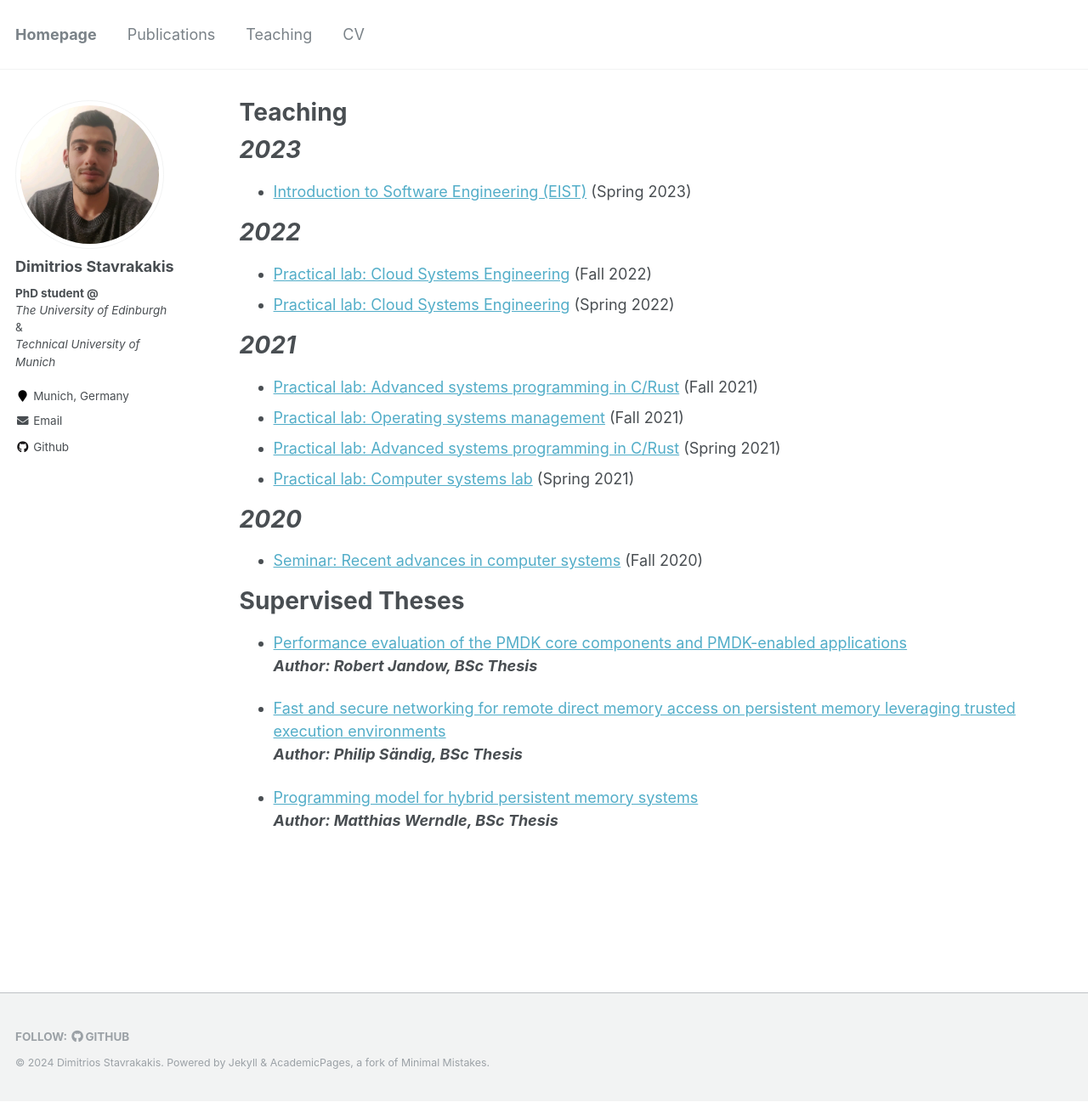
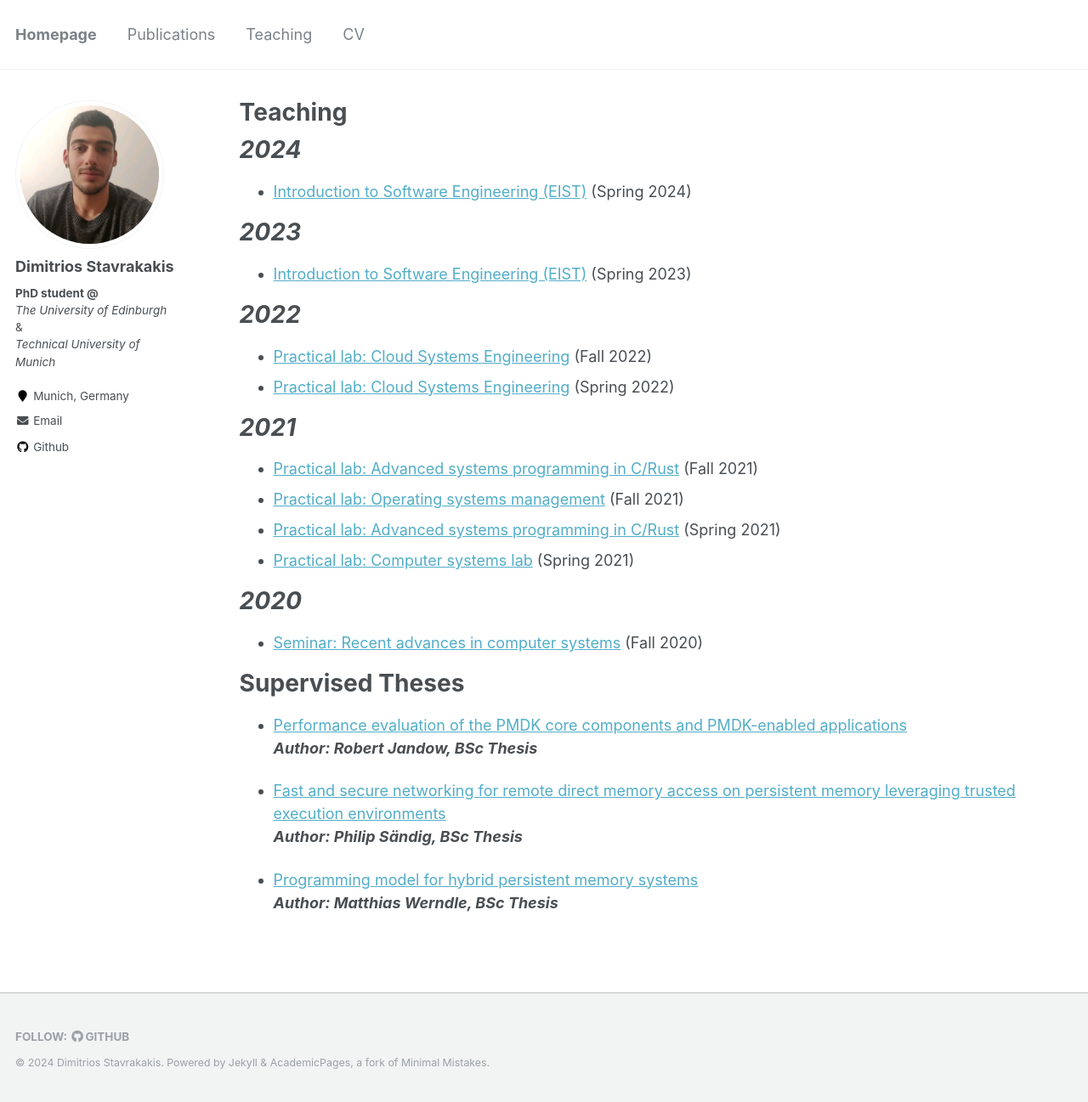
Before and after one commit to dimstav23/dimstav23.github.io, a Jekyll site: the page built from _pages/teaching.md, in a window 1280 px wide and 1297 px high. Shown: the whole window at 85% size. Built offline with Jekyll 4.4.1, drawn with Linux system fonts in a browser that asks for light colours.

Commit message:
update teaching

```diff
--- a/_pages/teaching.md
+++ b/_pages/teaching.md
@@ -5,6 +5,10 @@ permalink: /teaching/
 author_profile: true
 ---
 {% include base_path %}
+
+***2024***
+====
+- [Introduction to Software Engineering (EIST)](https://dse.in.tum.de/teaching/eist-24/) (Spring 2024)
 
 ***2023***
 ====
```
